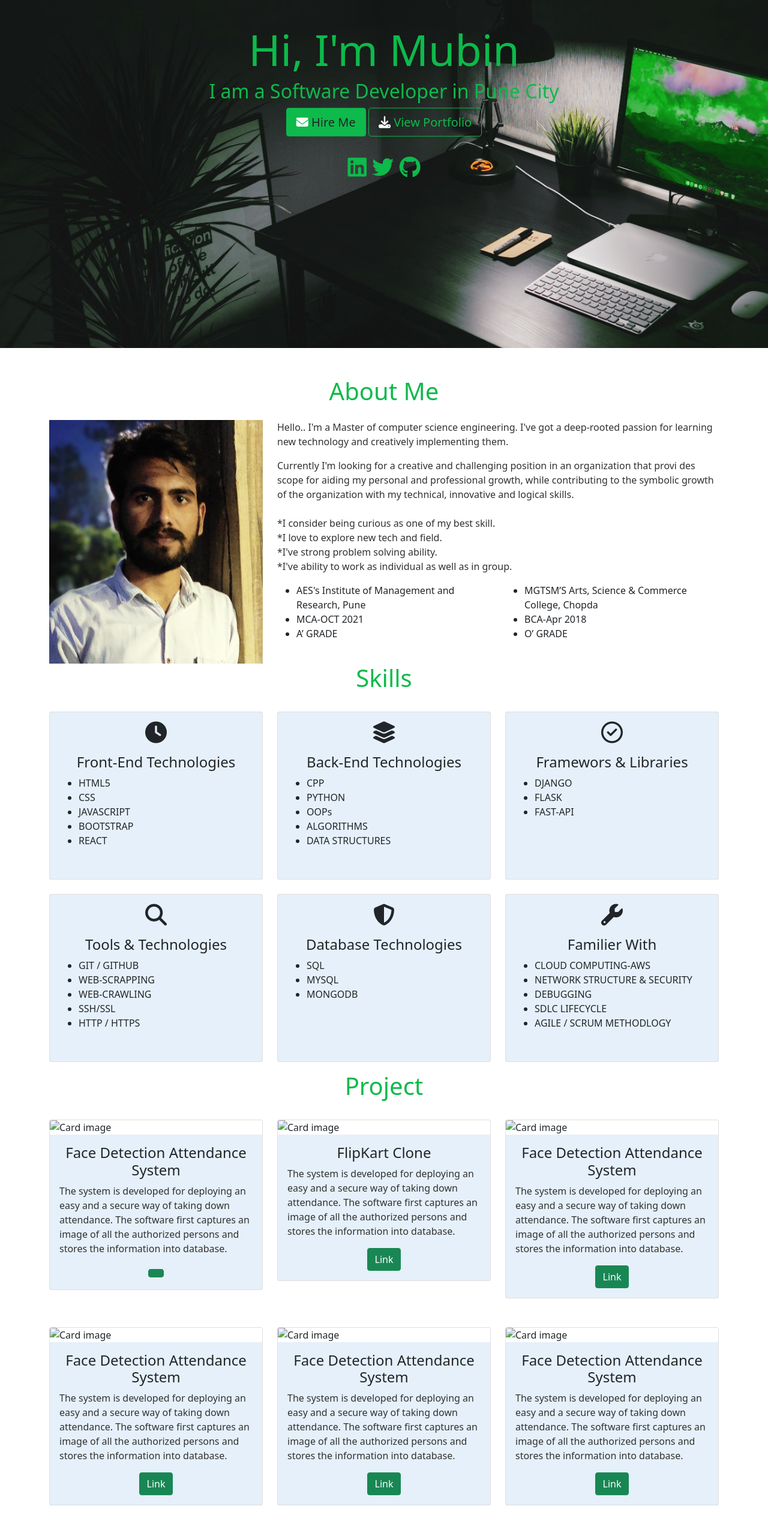
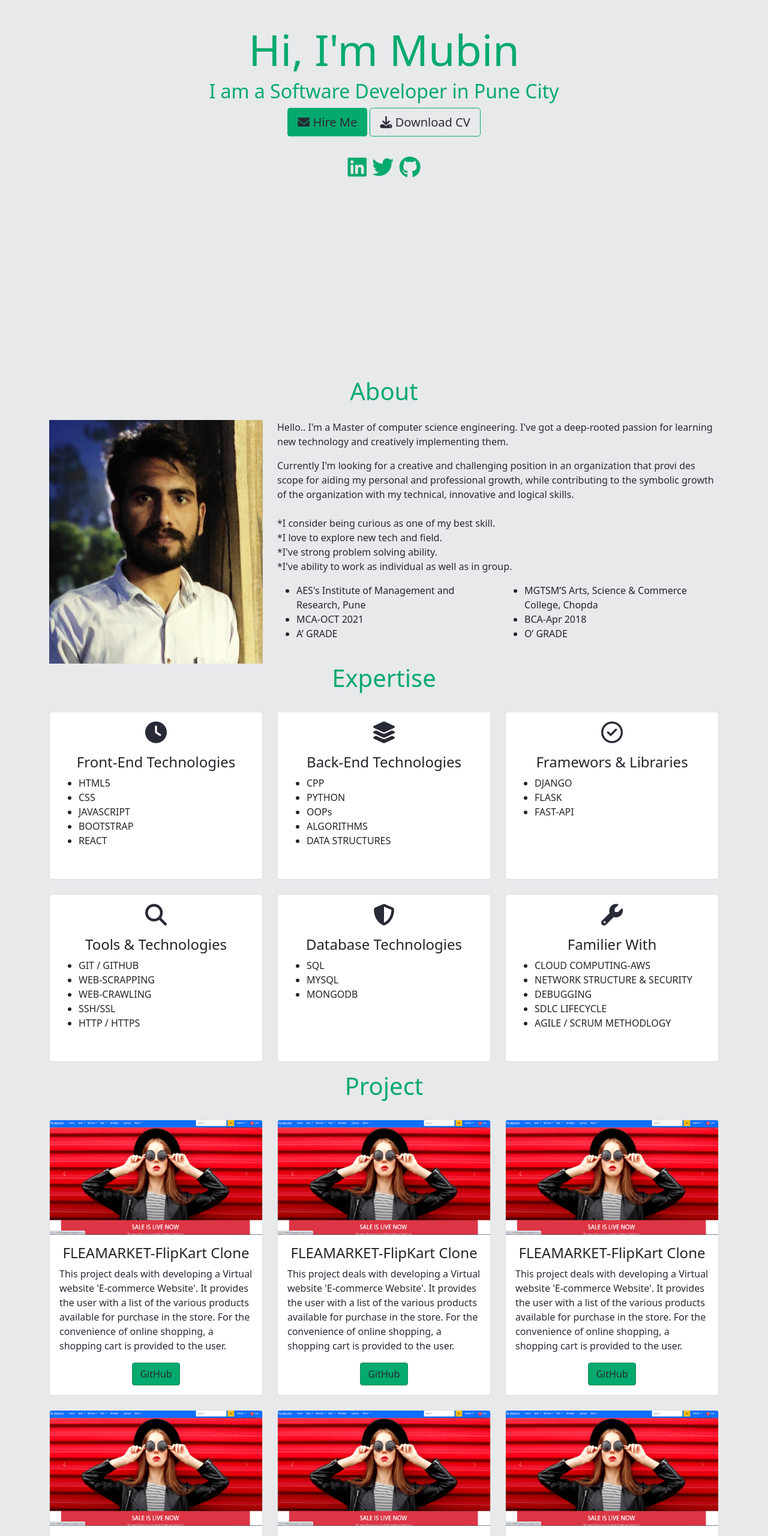
Before and after one commit to Mubin-Shaikh/Mubin-Attar-Personal-Portfolio, a plain HTML site: page index.html in a window 1280 px wide. Shown: the part 220-2780 px from the top of the page at 60% size. Drawn offline with nearby package versions, Linux system fonts and the light colour scheme.

Commit message:
all over changes

```diff
--- a/index.html
+++ b/index.html
@@ -23,7 +23,7 @@
     <div class="container-fluid p-0">
         <!-- navbar start-->
 
-        <nav class="navbar navbar-expand-lg navbar-expand-md fixed-top navbar-dark navbarScroll">
+        <nav class="navbar navbar-expand-lg navbar-expand-md fixed-top navbarScroll">
             <div class="container">
                 <a class="navbar-brand" href="#">Mubin</a>
                 <button class="navbar-toggler" type="button" data-bs-toggle="collapse"
@@ -31,6 +31,7 @@
                     aria-expanded="false" aria-label="Toggle navigation">
                     <span class="navbar-toggler-icon"></span>
                 </button>
+
                 <div class="collapse navbar-collapse justify-content-end" id="navbarSupportedContent">
                     <ul class="navbar-nav ms-auto">
                         <li class="nav-item active">
@@ -40,7 +41,7 @@
                             <a class="nav-link" href="#about">About</a>
                         </li>
                         <li class="nav-item">
-                            <a class="nav-link" href="#services">Skills</a>
+                            <a class="nav-link" href="#skills">Expertise</a>
                         </li>
                         <li class="nav-item">
                             <a class="nav-link" href="#portfolio">Projects</a>
@@ -64,11 +65,11 @@
                         <h6 class="hero_desc">I am a Software Developer in Pune City</h6>
                         <div class="w-md-75 w-100">
                             <a href="mailto::sk.mubinattar@gmail.com" target="_blank"><button type="button"
-                                    class="btn btn-lg btn-one"><i class="fas fa-envelope"></i> Hire Me
+                                    class="btn btn-lg one"><i class="fas fa-envelope"></i> Hire Me
                                 </button></a>
                             <a href="/docs/Mubin_Attar_MCA_21_SOFTWARE_DEVELOPER_RESUME.pdf" target="_blank"><button
-                                    type="button" class="btn btn-lg btn-two">
-                                    <i class="fas fa-download"></i> View Portfolio </button></a>
+                                    type="button" class="btn btn-lg two">
+                                    <i class="fas fa-download"></i> Download CV </button></a>
                             <div class="social-icons mt-4">
                                 <p><a href="https://www.linkedin.com/in/mubin-attar-53223716a/" target="_blank"><i
                                             class="fab fa-linkedin"></i></a></a>
@@ -87,7 +88,7 @@
         <!-- about section-->
         <section id="about">
             <div class="container mt-4 pt-4">
-                <h1 class="text-center">About Me</h1>
+                <h1 class="text-center">About</h1>
                 <div class="row mt-4">
                     <div class="col-lg-4">
                         <img src="images/mubin.jpeg" class="imageAboutPage" alt="">
@@ -127,10 +128,10 @@
                 </div>
         </section>
 
-        <!-- services section-->
-        <section id="services">
+        <!-- skills section-->
+        <section id="skills">
             <div class="container">
-                <h1 class="text-center">Skills</h1>
+                <h1 class="text-center">Expertise</h1>
                 <div class="row">
                     <div class="col-lg-4 mt-4">
                         <div class="card servicesText">
@@ -248,104 +249,97 @@
                 <div class="row">
                     <div class="col-lg-4 mt-4">
                         <div class="card">
-                            <img class="card-img-top" src="images/portfolioImage1.jpg" alt="Card image"
+                            <img class="card-img-top" src="/images/ecom_ss.png" alt="Card image"
                                 style="width:100%">
                             <div class="card-body">
-                                <h4 class="card-title">Face Detection Attendance System</h4>
-                                <p class="card-text">The system is developed for deploying an easy and
-                                    a secure way of taking down attendance. The software first captures an image of all
-                                    the
-                                    authorized persons and stores the information into database.</p>
+                                <h4 class="card-title">FLEAMARKET-FlipKart Clone</h4>
+                                <p class="card-text">This project deals with developing a Virtual website 'E-commerce
+                                    Website'. It provides the user with a list of the various products available for
+                                    purchase in the store. For the convenience of online shopping, a shopping cart is
+                                    provided to the user.</p>
                                 <div class="text-center">
-                                    <a href="#" class="btn btn-success"> </a>
+                                    <a href="https://github.com/Mubin-Shaikh/fleamarket.git" class="btn btn-success">GitHub</a>
                                 </div>
                             </div>
                         </div>
                     </div>
 
                     <div class="col-lg-4 mt-4">
-                        <div class="card portfolioContent">
-                            <img class="card-img-top" src="images/portfolioImage4.jpg" alt="Card image"
+                        <div class="card">
+                            <img class="card-img-top" src="/images/ecom_ss.png" alt="Card image"
                                 style="width:100%">
                             <div class="card-body">
-                                <h4 class="card-title">FlipKart Clone</h4>
-                                <p class="card-text">The system is developed for deploying an easy and
-                                    a secure way of taking down attendance. The software first captures an image of all
-                                    the
-                                    authorized persons and stores the information into database.</p>
+                                <h4 class="card-title">FLEAMARKET-FlipKart Clone</h4>
+                                <p class="card-text">This project deals with developing a Virtual website 'E-commerce
+                                    Website'. It provides the user with a list of the various products available for
+                                    purchase in the store. For the convenience of online shopping, a shopping cart is
+                                    provided to the user.</p>
                                 <div class="text-center">
-                                    <a href="#" class="btn btn-success">Link</a>
+                                    <a href="https://github.com/Mubin-Shaikh/fleamarket.git" class="btn btn-success">GitHub</a>
                                 </div>
                             </div>
                         </div>
                     </div>
-
                     <div class="col-lg-4 mt-4">
-                        <div class="card portfolioContent">
-                            <img class="card-img-top" src="images/portfolioImage3.jpg" alt="Card image"
+                        <div class="card">
+                            <img class="card-img-top" src="/images/ecom_ss.png" alt="Card image"
                                 style="width:100%">
                             <div class="card-body">
-                                <h4 class="card-title">Face Detection Attendance System</h4>
-                                <p class="card-text">The system is developed for deploying an easy and
-                                    a secure way of taking down attendance. The software first captures an image of all
-                                    the
-                                    authorized persons and stores the information into database.</p>
+                                <h4 class="card-title">FLEAMARKET-FlipKart Clone</h4>
+                                <p class="card-text">This project deals with developing a Virtual website 'E-commerce
+                                    Website'. It provides the user with a list of the various products available for
+                                    purchase in the store. For the convenience of online shopping, a shopping cart is
+                                    provided to the user.</p>
                                 <div class="text-center">
-                                    <a href="#" class="btn btn-success">Link</a>
+                                    <a href="https://github.com/Mubin-Shaikh/fleamarket.git" class="btn btn-success">GitHub</a>
                                 </div>
                             </div>
                         </div>
                     </div>
-                </div>
-                <br>
-                <div class="row">
                     <div class="col-lg-4 mt-4">
-                        <div class="card portfolioContent">
-                            <img class="card-img-top" src="images/portfolioImage4.jpg" alt="Card image"
+                        <div class="card">
+                            <img class="card-img-top" src="/images/ecom_ss.png" alt="Card image"
                                 style="width:100%">
                             <div class="card-body">
-                                <h4 class="card-title">Face Detection Attendance System</h4>
-                                <p class="card-text">The system is developed for deploying an easy and
-                                    a secure way of taking down attendance. The software first captures an image of all
-                                    the
-                                    authorized persons and stores the information into database.</p>
+                                <h4 class="card-title">FLEAMARKET-FlipKart Clone</h4>
+                                <p class="card-text">This project deals with developing a Virtual website 'E-commerce
+                                    Website'. It provides the user with a list of the various products available for
+                                    purchase in the store. For the convenience of online shopping, a shopping cart is
+                                    provided to the user.</p>
                                 <div class="text-center">
-                                    <a href="#" class="btn btn-success">Link</a>
+                                    <a href="https://github.com/Mubin-Shaikh/fleamarket.git" class="btn btn-success">GitHub</a>
                                 </div>
                             </div>
                         </div>
                     </div>
-
                     <div class="col-lg-4 mt-4">
-                        <div class="card portfolioContent">
-                            <img class="card-img-top" src="images/portfolioImage1.jpg" alt="Card image"
+                        <div class="card">
+                            <img class="card-img-top" src="/images/ecom_ss.png" alt="Card image"
                                 style="width:100%">
                             <div class="card-body">
-                                <h4 class="card-title">Face Detection Attendance System</h4>
-                                <p class="card-text">The system is developed for deploying an easy and
-                                    a secure way of taking down attendance. The software first captures an image of all
-                                    the
-                                    authorized persons and stores the information into database.</p>
+                                <h4 class="card-title">FLEAMARKET-FlipKart Clone</h4>
+                                <p class="card-text">This project deals with developing a Virtual website 'E-commerce
+                                    Website'. It provides the user with a list of the various products available for
+                                    purchase in the store. For the convenience of online shopping, a shopping cart is
+                                    provided to the user.</p>
                                 <div class="text-center">
-                                    <a href="#" class="btn btn-success">Link</a>
+                                    <a href="https://github.com/Mubin-Shaikh/fleamarket.git" class="btn btn-success">GitHub</a>
                                 </div>
                             </div>
                         </div>
                     </div>
-
                     <div class="col-lg-4 mt-4">
-                        <div class="card portfolioContent">
-                            <img class="card-img-top" src="images/portfolioImage4.jpg" alt="Card image"
+                        <div class="card">
+                            <img class="card-img-top" src="/images/ecom_ss.png" alt="Card image"
                                 style="width:100%">
                             <div class="card-body">
-                                <h4 class="card-title">Face Detection Attendance System</h4>
-                                <p class="card-text">The system is developed for deploying an easy and
-                                    a secure way of taking down attendance. The software first captures an image of all
-                                    the
-                                    authorized persons and stores the information into database.</p>
+                                <h4 class="card-title">FLEAMARKET-FlipKart Clone</h4>
+                                <p class="card-text">This project deals with developing a Virtual website 'E-commerce
+                                    Website'. It provides the user with a list of the various products available for
+                                    purchase in the store. For the convenience of online shopping, a shopping cart is
+                                    provided to the user.</p>
                                 <div class="text-center">
-                                    <a href="#" class="btn btn-success">Link</a>
-                                </div>
+                                    <a href="https://github.com/Mubin-Shaikh/fleamarket.git" class="btn">GitHub</a>
                                 </div>
                             </div>
                         </div>
@@ -369,15 +363,15 @@
                             <div class="row">
                                 <div class="col-md-6 my-2">
                                     <div class="md-form mb-0">
-                                    <input type="text" id="name" name="name" class="form-control" required>
-                                    <label for="name" class="">Your name</label>
+                                        <label for="name" class="">Name</label>
+                                        <input type="text" id="name" name="name" class="form-control" placeholder="John Doe" required>
                                     </div>
                                 </div>
 
                                 <div class="col-md-6 my-2">
                                     <div class="md-form mb-0">
-                                    <input type="text" id="email" name="email" class="form-control" required>
                                         <label for="email" class="">Your email</label>
+                                        <input type="text" id="email" name="email" class="form-control" placeholder="johndoe@gmail.com" required>
                                     </div>
                                 </div>
 
@@ -386,8 +380,8 @@
                             <div class="row">
                                 <div class="col-md-12 my-2">
                                     <div class="md-form mb-0">
-                                    <input type="text" id="subject" name="subject" class="form-control" required>
                                         <label for="subject" class="">Subject</label>
+                                        <input type="text" id="subject" name="subject" class="form-control" placeholder="..." required>
                                     </div>
                                 </div>
                             </div>
@@ -395,9 +389,9 @@
                             <div class="row">
                                 <div class="col-md-15 my-3">
                                     <div class="md-form">
+                                        <label for="message">Your message</label>
                                         <textarea type="text" id="message" name="message" rows="5"
-                                        class="form-control md-textarea" required></textarea>
-                                    <label for="message">Your message</label>
+                                            class="form-control md-textarea" placeholder="..." required></textarea>
                                     </div>
                                 </div>
                             </div>
@@ -405,7 +399,8 @@
                         </form>
 
                         <div class="text-center text-md-left">
-                        <a class="btn btn-success" onclick="document.getElementById('contact-form').submit();">Send</a>
+                            <a class="btn btn-success"
+                                onclick="document.getElementById('contact-form').submit();">Send</a>
                         </div>
                         <div class="status"></div>
                     </div>
@@ -451,8 +446,6 @@
             |
             <a href="/">Privacy</a>
             <p>©</span> 2022 mubinattar.netlify.app Some Rights Reserved.</p>
-
-    </div>
         </footer>
     </div>
 
--- a/style.css
+++ b/style.css
@@ -1,30 +1,37 @@
 .container-fluid{
-    /* background-color: #066ac91a; */
+    background-color: #E7E9EB;
 }
-/* display background color black on navbar scroll */
-.navbarScroll.navbarDark {
-    /* background-color: #0d6efd; */
-    background-color: #0dba4b;
+.navbar-brand{
+    color: #04AA6D;
 }
-.active a{
-    color: #0dba4b;
+.navbar-brand:hover{
+    color: #008832;
+}
+.navbar-nav li a{
+    color: #04AA6D !important;
+    font-size: large;
+}
+
+    .navbarScroll.navbarDark {
+    background-color: #282A35;
 }
 
 /* hero background image */
 .bgimage {
     height:100vh;
-    background: url('images/main.jpg');
-    background-size:cover;
+    /* background: url('images/main.jpg');
+    background-size:cover; */
     position:relative;
 }
+
 /* text css above hero image*/
 .hero_title {
     font-size: 4.5rem;
-    color: #0dba4b;
+    color: #04AA6D;
 }
 .hero_desc {
     font-size: 2rem;
-    color: #0dba4b;
+    color: #04AA6D;
 }
 .hero-text {
     text-align: center;
@@ -32,63 +39,60 @@
     top: 50%;
     left: 50%;
     transform: translate(-50%, -50%);
-    /* color: #0dba4b; */
+    color: #04AA6D;
 }
 
+/* Button */
+a.btn{
+    color: #282A35;
+    background-color: #04AA6D;
+}
+a .one {
+    color: #282A35;
+    background-color: #04AA6D;
+}
+a .two{
+    color: #282A35;
+    border-color: #04AA6D;
+}
+a .one:hover, a .two:hover {
+    background-color: #059862;
+}
 
-a .btn-one {
-    /* color: #0dba4b; */
-    background-color: #0dba4b;
-}
-a .btn-one:hover {
-    color: white;
-    background-color: #009637;
-}
-a .btn-two{
-    color: #0dba4b;
-    border-color: #0dba4b;
-}
-a .btn-two:hover {
-    color: white;
-    background-color: #009637;
-}
 h1, h3{
-    color: #0dba4b;
+    color: #04AA6D;
 }
 p{
-    color: #313131;
+    color: #282A35;
 }
-#contact {
-    padding-bottom: 4rem;
-}
+
 /* about section image css */
 .imageAboutPage {
     width: 100%;
 }
 
 /* card body */
-.card-body{
-
-    background-color: #066ac91a;
-}
+/* .card-body{
+    background-color:#D9EEE1;
+} */
 /* services section css */
 .servicesText.card {
     height: 280px;
     cursor: pointer;
+
   }
 .servicesIcon {
     font-size: 36px;
     text-align: center;
     width: 100%;
+    color: #282A35;
 }
 .card-title {
     text-align: center;
+
 }
-.card:hover .servicesIcon {
-    color: #009637;
-}
-.servicesText:hover {
-    border: 1px solid #009637;
+.card:hover .servicesIcon, .card:hover .card-title, .card:hover li{
+    color: #008832;
 }
 
 /* social media icons styling */
@@ -97,21 +101,20 @@
     cursor: pointer;
 }
 
+.fab {
+    color: #04AA6D;
+}
 .fa-facebook:hover,.fa-instagram:hover,.fa-twitter:hover,.fa-linkedin:hover, .fa-twitch:hover, .fa-github:hover {
-    color:#009637;
-}
-.fab {
-    color: #0dba4b;
-
+    color:#008832;
 }
 .fa-envelope, .fa-download{
-    color: white;
+    color: #282A35;
 }
 
 /* footer styling */
 #footer {
     /* color: blueviolet; */
-    background-color: #dddddd;
+    background-color: #282A35;
     text-align: center;
 
 }
```
Also changed, not shown: images/ecom_ss.png (added). Lines whose indentation alone changed are shown as unchanged.
